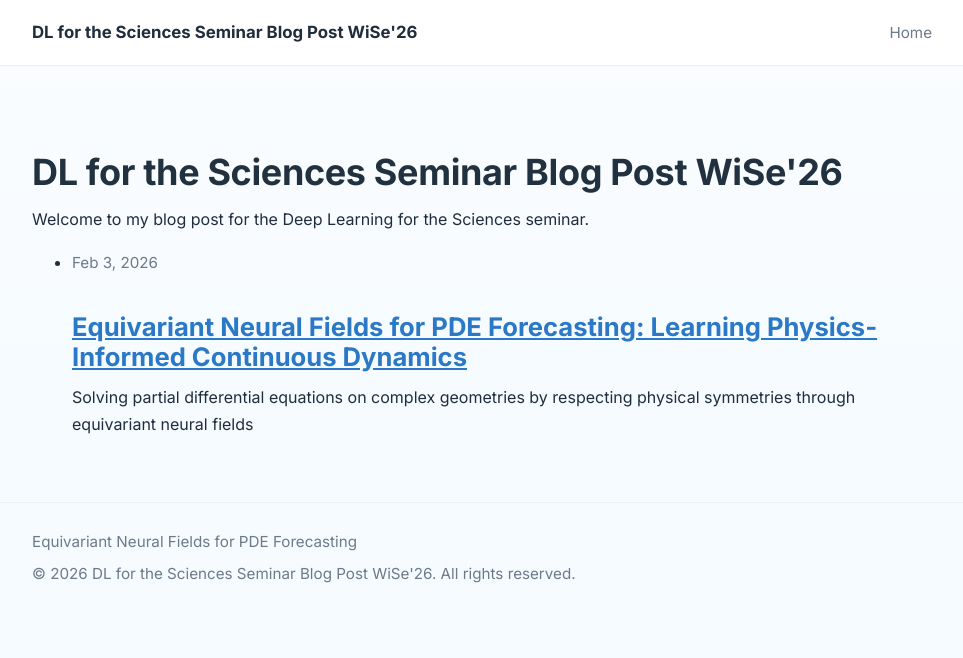
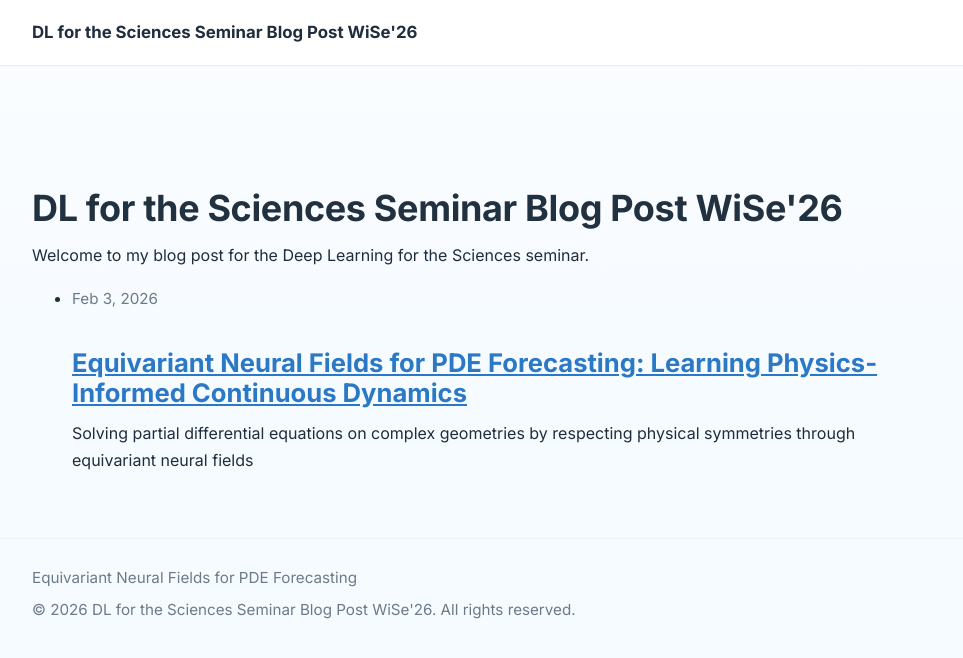
Before and after one commit to ananya-prashanth/pdeforecasting, a Jekyll site: the page built from index.html, in a window 1280 px wide. Shown: the top 658 px of the page, without its empty margins (158-1121 px from the left). Built offline with Jekyll 4.4.1, drawn with Linux system fonts in a browser that asks for light colours.

Commit message:
content change

```diff
--- a/_layouts/default.html
+++ b/_layouts/default.html
@@ -40,10 +40,8 @@
 <body>
   <header class="site-header">
     <div class="wrapper">
-      <a class="site-title" href="{{ "/" | relative_url }}">{{ site.title | escape }}</a>
-      <nav class="site-nav">
-        <a href="{{ "/" | relative_url }}">Home</a>
-      </nav>
+      <a class="site-title" >{{ site.title | escape }}</a>
+
     </div>
   </header>
 
--- a/assets/css/style.css
+++ b/assets/css/style.css
@@ -56,7 +56,7 @@ body {
 .site-nav a:hover{color:var(--brand);}
 
 /* Main content */
-.page-content{padding:36px 0 48px 0}
+.page-content{padding:72px 0 48px 0}
 .post{background:var(--surface);border-radius:8px;padding:28px;box-shadow:0 6px 18px rgba(35,49,65,0.04);}
 .post-content{
   max-width: calc(var(--max-width) - 80px);
```
